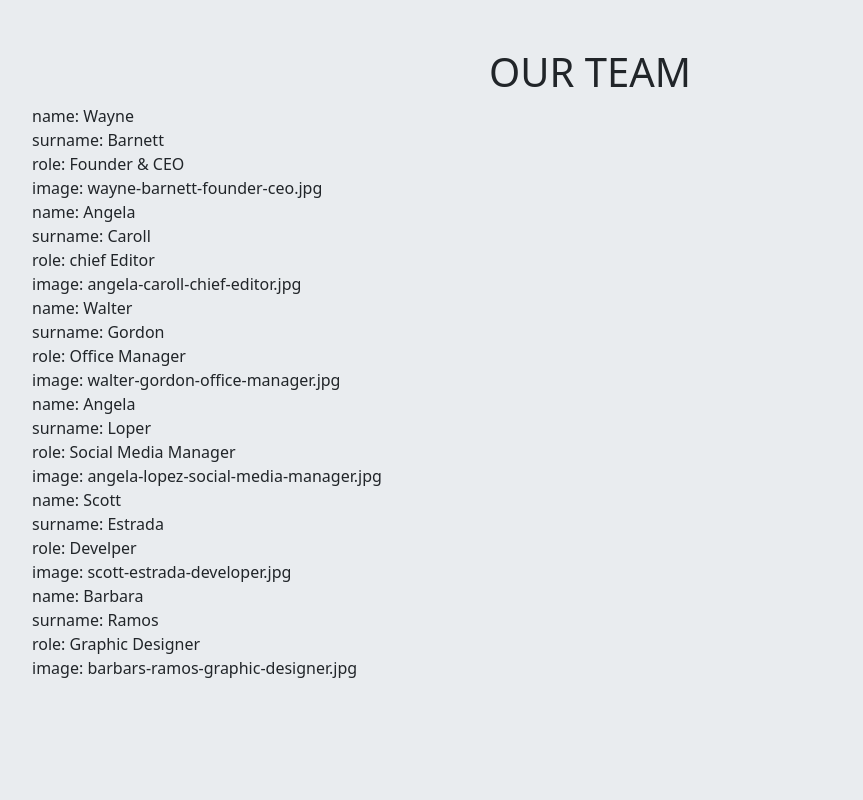
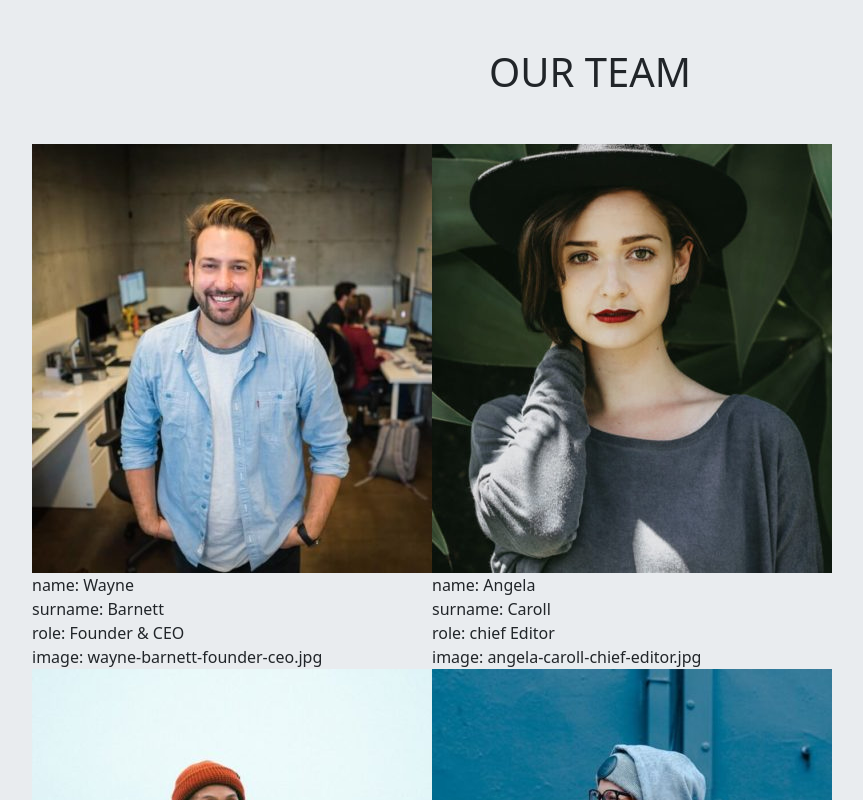
Before and after one commit to marikadiblasio/js-our-team, a plain HTML site: page index.html in a window 1280 px wide. Shown: the top 800 px of the page, without its empty margins (50-913 px from the left). Drawn offline with nearby package versions, Linux system fonts and the light colour scheme.

Commit message:
add team member image

```diff
--- a/css/style.css
+++ b/css/style.css
@@ -0,0 +1,3 @@
+.divText{
+    display: inline-block;
+}
--- a/index.html
+++ b/index.html
@@ -11,8 +11,8 @@
     <title>Our Team</title>
 </head>
 <body class="bg-body-secondary">
-    <div class="container my-5">
-        <h1 class="text-uppercase text-center">Our Team</h1>
+    <h1 class="text-uppercase my-5 text-center">Our Team</h1>
+    <div class="container flex-wrap d-flex my-5">
     </div>
     <script type="text/javascript" src="./js/utility.js"></script>
     <script type="text/javascript" src="./js/script.js"></script>
--- a/js/script.js
+++ b/js/script.js
@@ -1,10 +1,6 @@
 /**
  * Utilizzando i dati forniti, creare un array di oggetti per rappresentare i membri del team.
 Ogni membro è caratterizzato dalle seguenti informazioni: nome, ruolo e foto.
-
-
-BONUS 1:
-Trasformare la stringa foto in una immagine effettiva
 BONUS 2:
 Organizzare i singoli membri in card/schede
  */
@@ -46,7 +42,7 @@ const members = [
         name: 'Barbara',
         surname: 'Ramos',
         role: 'Graphic Designer',
-        image: 'barbars-ramos-graphic-designer.jpg'
+        image: 'barbara-ramos-graphic-designer.jpg'
     },
 ];
 //console.log(members);
@@ -59,16 +55,35 @@ const members = [
 // }
 //MILESTONE 2:
 //Stampare le stesse informazioni su DOM sottoforma di stringhe
+// for (let i = 0; i < members.length; i++){
+//     const divCard = document.createElement('div');
+//     const container = document.querySelector('.container');
+//     container.appendChild(divCard);
+//     let text;
+//     for (key in members[i]){
+//         text=`${key}: ${members[i][key]}`;
+//         const divText = document.createElement('div');
+//         divText.innerText = text;
+//         divCard.appendChild(divText);
+//         console.log(key +": "+ members[i][key])
+//     }
+// }
+//BONUS 1:
+//Trasformare la stringa foto in una immagine effettiva
 for (let i = 0; i < members.length; i++){
     const divCard = document.createElement('div');
+    //divCard.classList.add('d-flex');
     const container = document.querySelector('.container');
     container.appendChild(divCard);
     let text;
+    let image = `<img src="./img/${members[i].image}" alt="${members[i].image}">`;
+    divCard.innerHTML = image;
     for (key in members[i]){
         text=`${key}: ${members[i][key]}`;
         const divText = document.createElement('div');
-        divText.innerText = text;
+        divText.innerHTML = text;
         divCard.appendChild(divText);
         console.log(key +": "+ members[i][key])
     }
+    //divCard.innerHTML += image;
 }
```
